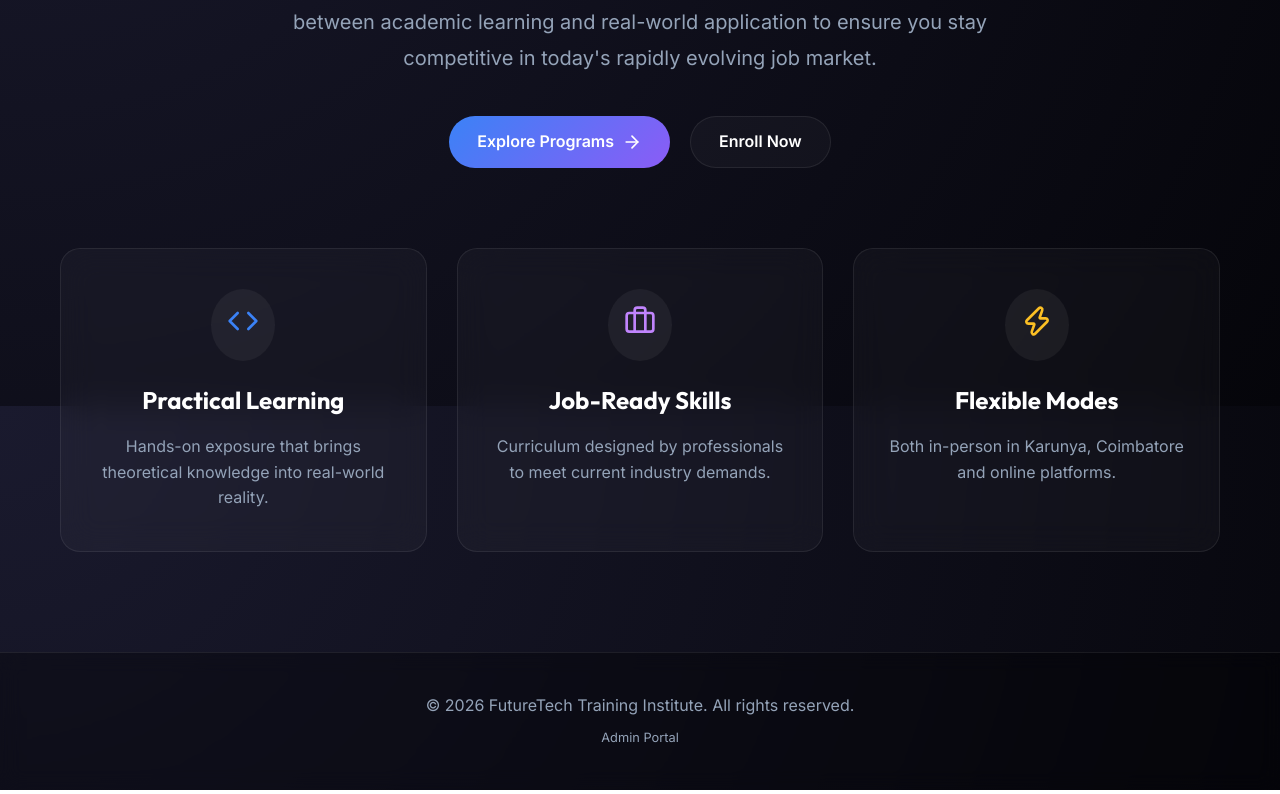
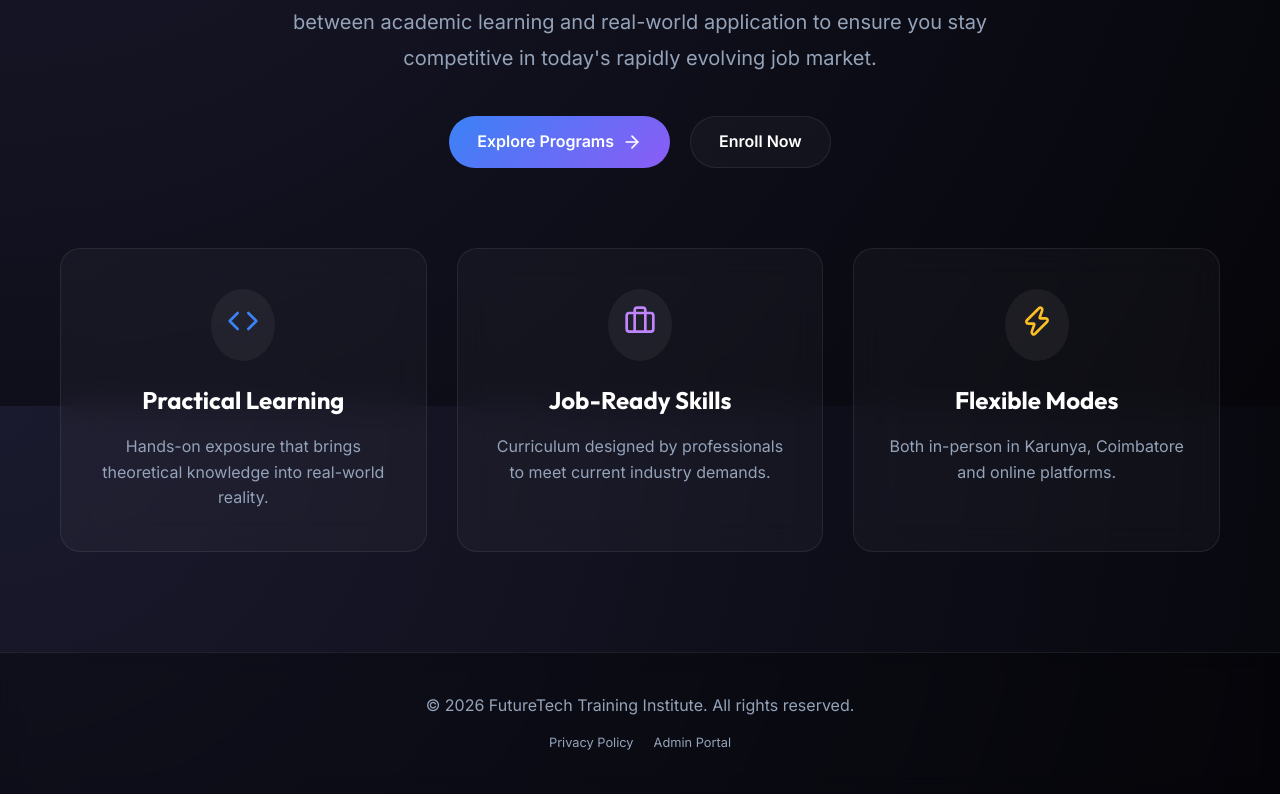
Before and after one commit to abish05/FTI-WEBSITE, a React (Vite) app: page / in a window 1280 px wide. Shown: the part 394-1188 px from the top of the page. Built offline with nearby package versions, Linux system fonts and the light colour scheme.

Commit message:
feat: add privacy policy link in footer

```diff
--- a/src/components/Layout.jsx
+++ b/src/components/Layout.jsx
@@ -37,7 +37,10 @@ const Layout = () => {
 
             <footer style={{ marginTop: 'auto', padding: '40px 20px', borderTop: '1px solid var(--glass-border)', background: 'rgba(0,0,0,0.3)', backdropFilter: 'blur(10px)', textAlign: 'center' }}>
                 <p style={{ color: 'var(--text-secondary)' }}>© {new Date().getFullYear()} FutureTech Training Institute. All rights reserved.</p>
-                <Link to="/admin" style={{ color: 'var(--text-secondary)', fontSize: '0.8rem', textDecoration: 'none', marginTop: '10px', display: 'inline-block' }}>Admin Portal</Link>
+                <div style={{ marginTop: '15px', display: 'flex', justifyContent: 'center', gap: '20px' }}>
+                    <a href="https://futuretechinstitute-privacypolicy.edgeone.app/" target="_blank" rel="noopener noreferrer" style={{ color: 'var(--text-secondary)', fontSize: '0.8rem', textDecoration: 'none' }}>Privacy Policy</a>
+                    <Link to="/admin" style={{ color: 'var(--text-secondary)', fontSize: '0.8rem', textDecoration: 'none' }}>Admin Portal</Link>
+                </div>
             </footer>
         </>
     );
```
